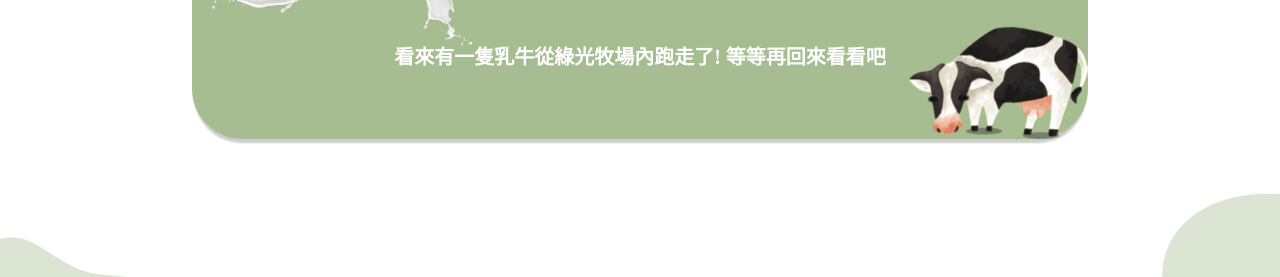
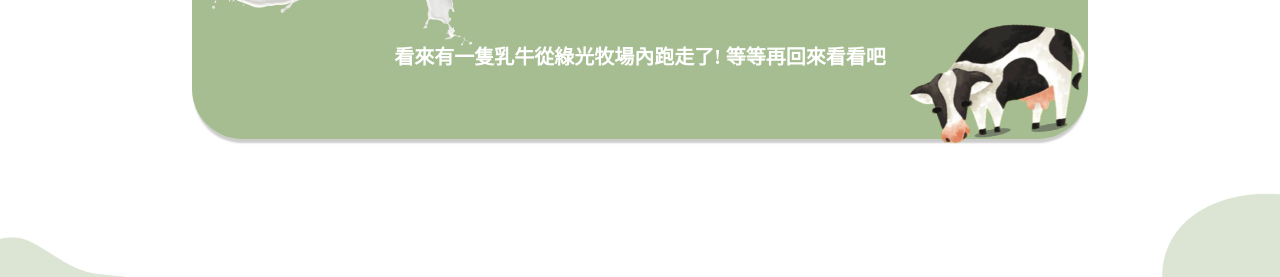
Before and after one commit to Leo890728/milksha-error-page, a plain HTML site: page index.html in a window 1280 px wide. Both pictures are taken after a click on the picture 998 px from the left and 597 px from the top of the page. Shown: the part 515-792 px from the top of the page. Drawn offline with Linux system fonts and the light colour scheme.

Commit message:
上傳素材及新增動畫

```diff
--- a/index.html
+++ b/index.html
@@ -59,7 +59,7 @@
             bottom: 0;
             right: 0;
             cursor: pointer;
-            transition: transform 0.5s;
+            transition: all 0.5s;
             z-index: 1;
         }
 
@@ -91,7 +91,6 @@
             justify-content: center;
             align-items: center;
             color: white;
-
         }
         .information {
             text-align: center;
@@ -144,7 +143,7 @@
             <h3 class="description">
                 看來有一隻乳牛從綠光牧場內跑走了! 等等再回來看看吧
             </h3>
-            <img src="img/cow01.png" alt="cow" class="cow" onclick="spawnDrinkAnimation()">
+            <img src="img/cow01.png" alt="cow" class="cow" onclick="spawnDrinkAnimation(); cowAnimation()">
         </div>
     </div>
     <div class="footer">
@@ -155,6 +154,16 @@
         </div>
     </div>
     <script>
+        function cowAnimation() {
+            const cowElm = document.querySelector('.cow');
+            cowElm.style.scale = "1.1";
+            cowElm.style.transform = Math.random() > 0.5 ? "rotate(-10deg)" : "rotate(10deg)";
+            setTimeout(() => {
+                cowElm.style.scale = "1";
+            }, 100)
+            window.navigator.vibrate(200);
+        }
+
         function spawnDrinkAnimation() {
             const elm = document.createElement("img");
 
```
Also changed, not shown: img/drinks/drink1.png (added), img/drinks/drink2.png (added), img/drinks/drink3.png (added), img/drinks/drink4.png (added).
